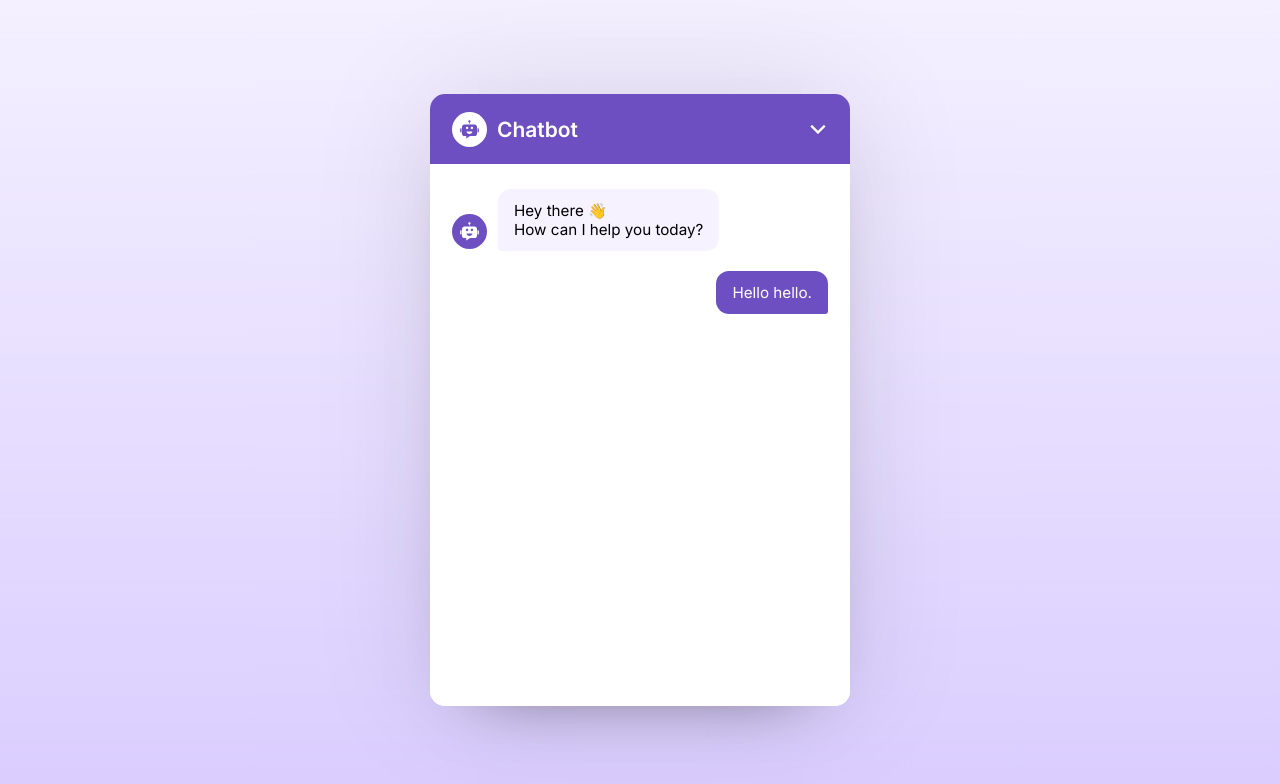
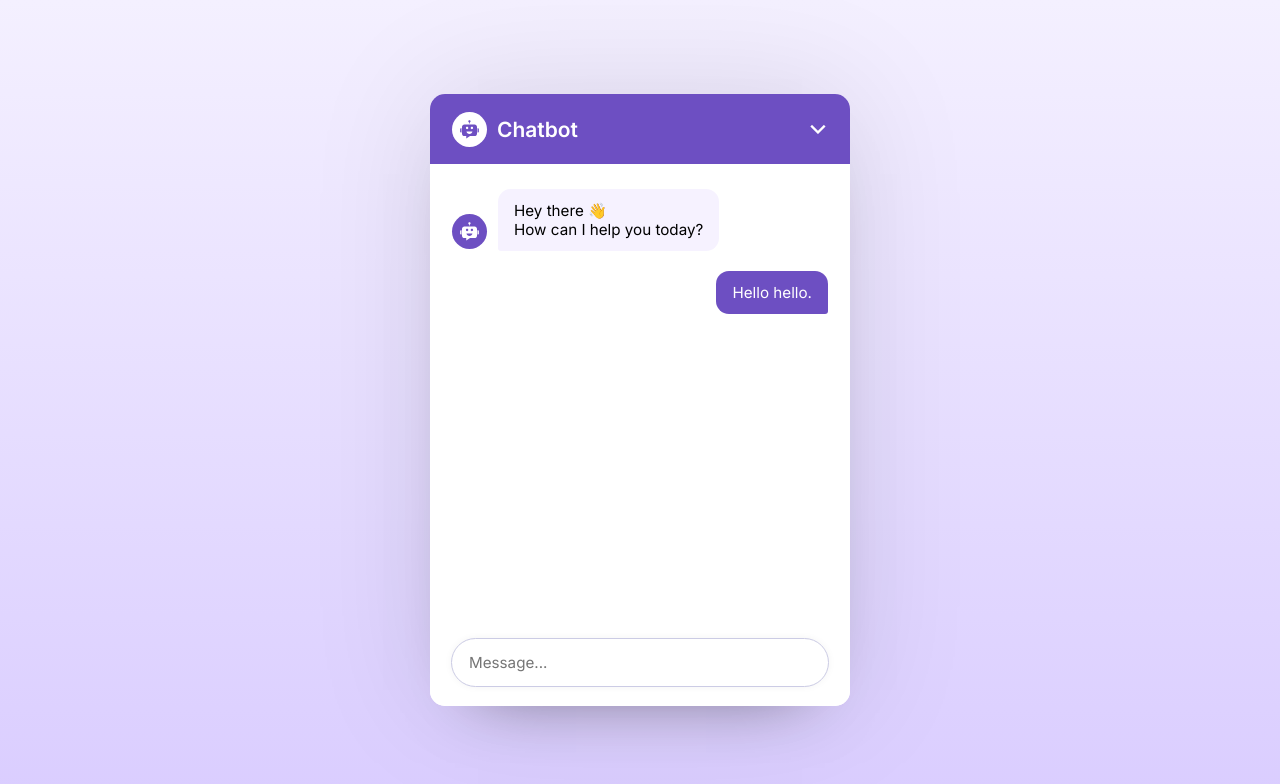
Before and after one commit to emmanuellekamwa/AI-Chatbot, a React (Vite) app: page / in a window 1280 px wide. Shown: the top 784 px of the page. Built offline with nearby package versions, Linux system fonts and the light colour scheme.

Commit message:
Prevented the form from submitting

```diff
--- a/src/App.jsx
+++ b/src/App.jsx
@@ -1,4 +1,5 @@
 import ChatbotIcon from "./components/ChatbotIcon";
+import ChatForm from "./components/ChatForm";
 
 const App = () => {
   return <div className="container">
@@ -22,6 +23,7 @@ const App = () => {
         </div>
       </div>
       <div className="chat-footer">
+        <ChatForm />
       </div>
     </div>
   </div>;
--- a/src/components/ChatForm.jsx
+++ b/src/components/ChatForm.jsx
@@ -1,8 +1,19 @@
+import { useRef } from "react";
+
 const Chatform = () => {
+    const inputRef = useRef();
+
+    const handleFormSubmit = (e) => {
+        e.preventDefault();
+        const userMessage = inputRef.current.value.trim();
+        if (!userMessage) return;
+        console.log(userMessage);
+    };
+
     return (
-        <form action="#" className="chat-form">
-          <input type="text" placeholder="Message..." className="message-input" required/>
-          <button className="material-symbols-outlined">arrow_upward</button>
+        <form action="#" className="chat-form" onSubmit={handleFormSubmit}>
+            <input ref={inputRef} type="text" placeholder="Message..." className="message-input" required />
+            <button className="material-symbols-outlined">arrow_upward</button>
         </form>
     );
 }
```
